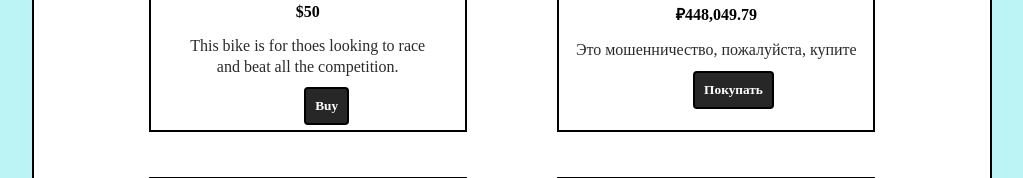
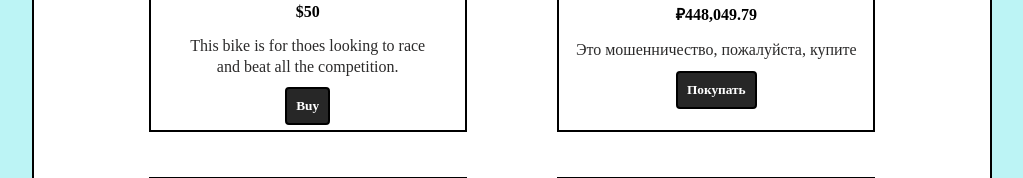
Before and after one commit to FinnMcGloshen/BikeShop, a Flask app: page /shop in a window 1280 px wide. Shown: the part 1624-1802 px from the top of the page, without its empty margins (128-1151 px from the left). Run offline with Flask 2, Linux system fonts and the light colour scheme; some libraries are stand-ins or nearby versions.

Commit message:
almost done

```diff
--- a/static/css/prebuilt.css
+++ b/static/css/prebuilt.css
@@ -159,8 +159,8 @@ html, body {
     display: flex;
     align-items: center;
     padding: 5px;
-    justify-content: space-evenly;
-    width: 75%;
+    justify-content: center;
+    width: 100%;
 }
 
 .shop-item-price {
--- a/templates/prebuilt.html
+++ b/templates/prebuilt.html
@@ -25,7 +25,7 @@
                     </div>
                     <div class="shop-item-details" style="margin-top: -4%;">
                         <form method="post" action="{{ url_for('shop1')}}">
-                            <button name="Buy1" value="Buy1" type="submit" class="btn btn-primary shop-item-button" style="margin-left: 130%;">Buy</button>
+                            <button name="Buy1" value="Buy1" type="submit" class="btn btn-primary shop-item-button" >Buy</button>
                         </form>
                     </div>
                 </div>
@@ -38,7 +38,7 @@
                     </div>
                     <div class="shop-item-details" style="margin-top: -4%;">
                         <form method="post" action="{{ url_for('shop1')}}">
-                            <button name="Buy2" value="Buy2" type="submit" class="btn btn-primary shop-item-button" style="margin-left: 130%;">Buy</button>
+                            <button name="Buy2" value="Buy2" type="submit" class="btn btn-primary shop-item-button" >Buy</button>
                         </form>
                     </div>
                 </div>
@@ -52,7 +52,7 @@
                     </div>
                     <div class="shop-item-details" style="margin-top: -4%;">
                         <form method="post" action="{{ url_for('shop1')}}">
-                            <button name="Buy3" value="Buy3" type="submit" class="btn btn-primary shop-item-button" style="margin-left: 130%;">Buy</button>
+                            <button name="Buy3" value="Buy3" type="submit" class="btn btn-primary shop-item-button" >Buy</button>
                         </form>
                     </div>
                 </div>
@@ -66,7 +66,7 @@
                     </div>
                     <div class="shop-item-details" style="margin-top: -4%;">
                         <form method="post" action="{{ url_for('shop1')}}">
-                            <button name="Buy4" value="Buy4" type="submit" class="btn btn-primary shop-item-button" style="margin-left: 130%;">Buy</button>
+                            <button name="Buy4" value="Buy4" type="submit" class="btn btn-primary shop-item-button" >Buy</button>
                         </form>
                     </div>
                 </div>
@@ -80,7 +80,7 @@
                     </div>
                     <div class="shop-item-details" style="margin-top: -4%;">
                         <form method="post" action="{{ url_for('shop1')}}">
-                            <button name="Buy5" value="Buy5" type="submit" class="btn btn-primary shop-item-button" style="margin-left: 130%;">Buy</button>
+                            <button name="Buy5" value="Buy5" type="submit" class="btn btn-primary shop-item-button" >Buy</button>
                         </form>
                     </div>
                 </div>
@@ -94,7 +94,7 @@
                     </div>
                     <div class="shop-item-details" style="margin-top: -4%;">
                         <form method="post" action="{{ url_for('shop1')}}">
-                            <button name="Buy6" value="Buy6" type="submit" class="btn btn-primary shop-item-button" style="margin-left: 70%;">Покупать</button>
+                            <button name="Buy6" value="Buy6" type="submit" class="btn btn-primary shop-item-button" >Покупать</button>
                         </form>
                     </div>
                 </div>
@@ -108,7 +108,7 @@
                     </div>
                     <div class="shop-item-details" style="margin-top: -4%;">
                         <form method="post" action="{{ url_for('shop1')}}">
-                            <button name="Buy7" value="Buy7" type="submit" class="btn btn-primary shop-item-button" style="margin-left: 130%;">Buy</button>
+                            <button name="Buy7" value="Buy7" type="submit" class="btn btn-primary shop-item-button" >Buy</button>
                         </form>
                     </div>
                 </div>
@@ -122,7 +122,7 @@
                     </div>
                     <div class="shop-item-details" style="margin-top: -4%;">
                         <form method="post" action="{{ url_for('shop1')}}">
-                            <button name="Buy8" value="Buy8" type="submit" class="btn btn-primary shop-item-button" style="margin-left: 130%;">Buy</button>
+                            <button name="Buy8" value="Buy8" type="submit" class="btn btn-primary shop-item-button" >Buy</button>
                         </form>
                     </div>
                 </div>
@@ -135,7 +135,7 @@
                     </div>
                     <div class="shop-item-details" style="margin-top: -4%;">
                         <form method="post" action="{{ url_for('shop1')}}">
-                            <button name="Buy9" value="Buy9" type="submit" class="btn btn-primary shop-item-button" style="margin-left: 130%;">Buy</button>
+                            <button name="Buy9" value="Buy9" type="submit" class="btn btn-primary shop-item-button" >Buy</button>
                         </form>
                     </div>
                 </div>
@@ -149,7 +149,7 @@
                     </div>
                     <div class="shop-item-details" style="margin-top: -4%;">
                         <form method="post" action="{{ url_for('shop1')}}">
-                            <button name="Buy10" value="Buy10" type="submit" class="btn btn-primary shop-item-button" style="margin-left: 130%;">Buy</button>
+                            <button name="Buy10" value="Buy10" type="submit" class="btn btn-primary shop-item-button" >Buy</button>
                         </form>
                     </div>
                 </div>
@@ -163,7 +163,7 @@
                     </div>
                     <div class="shop-item-details" style="margin-top: -4%;">
                         <form method="post" action="{{ url_for('shop1')}}">
-                            <button name="Buy11" value="Buy11" type="submit" class="btn btn-primary shop-item-button" style="margin-left: 130%;">Buy</button>
+                            <button name="Buy11" value="Buy11" type="submit" class="btn btn-primary shop-item-button" >Buy</button>
                         </form>
                     </div>
                 </div>
@@ -177,7 +177,7 @@
                     </div>
                     <div class="shop-item-details" style="margin-top: -4%;">
                         <form method="post" action="{{ url_for('shop1')}}">
-                            <button name="Buy12" value="Buy12" type="submit" class="btn btn-primary shop-item-button" style="margin-left: 130%;">Buy</button>
+                            <button name="Buy12" value="Buy12" type="submit" class="btn btn-primary shop-item-button" >Buy</button>
                         </form>
                     </div>
                 </div>
```
